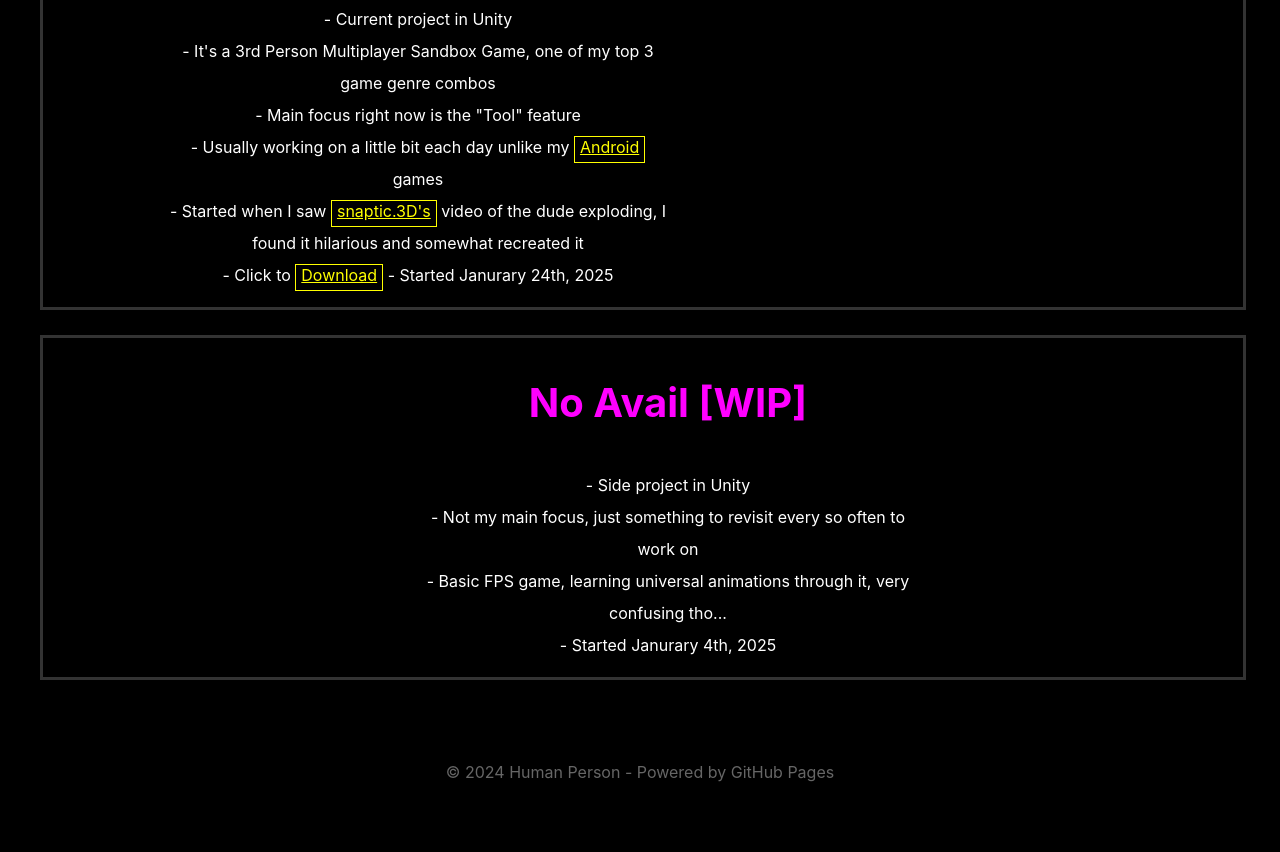
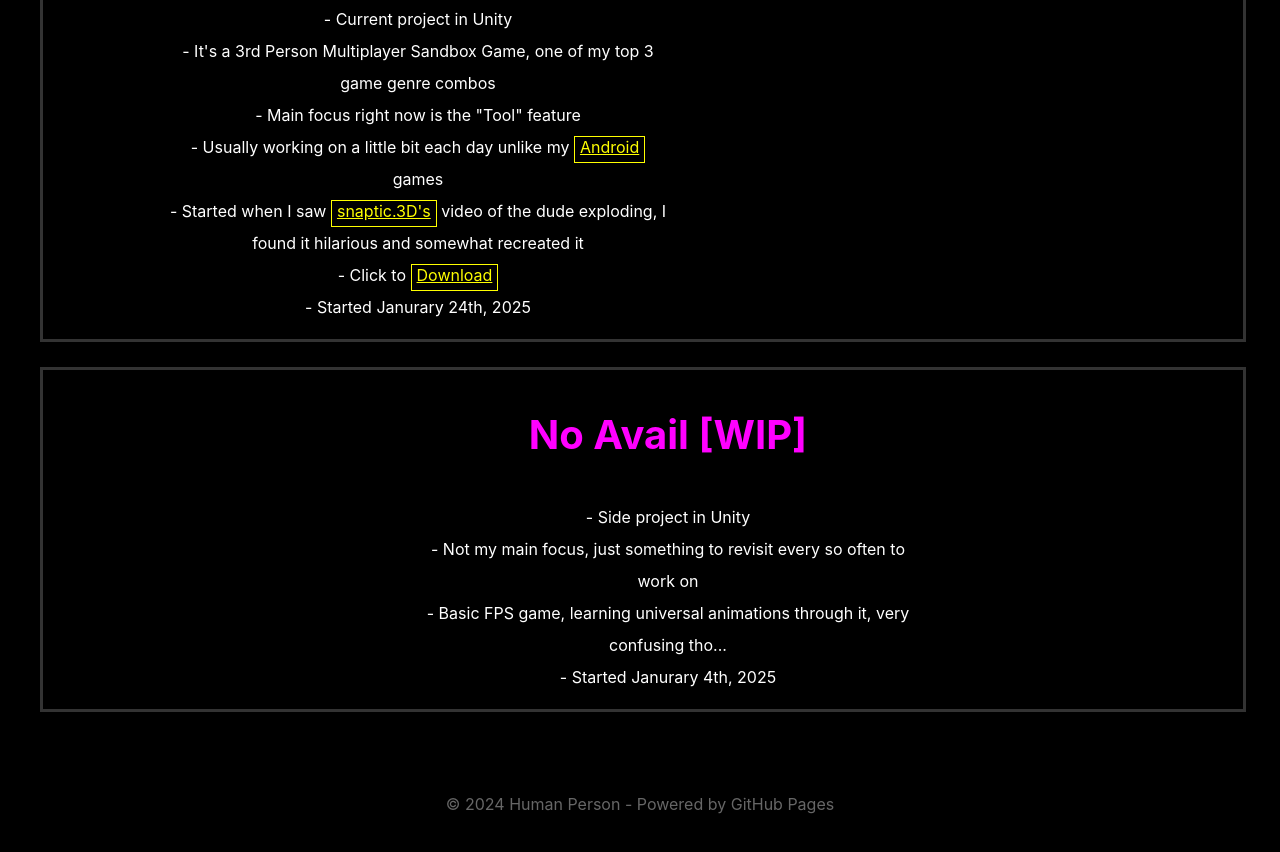
Before and after one commit to Destructicon11/Destructicon11.github.io, a plain HTML site: page windows.html in a window 1280 px wide. Shown: the part 1142-1994 px from the top of the page. Before the commit the page ends 1966 px from the top, so only its background shows below. Drawn offline with Linux system fonts and the light colour scheme.

Commit message:
forgot the fucking <br>

```diff
--- a/windows.html
+++ b/windows.html
@@ -183,7 +183,7 @@
                     - Main focus right now is the "Tool" feature<br>
                     - Usually working on a little bit each day unlike my <a href="android.html">Android</a> games<br>
                     - Started when I saw <a href="https://www.youtube.com/shorts/lQzK2SOs-aA">snaptic.3D's</a> video of the dude exploding, I found it hilarious and somewhat recreated it<br>
-                    - Click to <a href="windows-builds/Whatever This Is; The Game.zip", style="margin-bottom: 10px;">Download</a>
+                    - Click to <a href="windows-builds/Whatever This Is; The Game.zip", style="margin-bottom: 10px;">Download</a><br>
                     - Started Janurary 24th, 2025
                 </p>
             </div>
```
